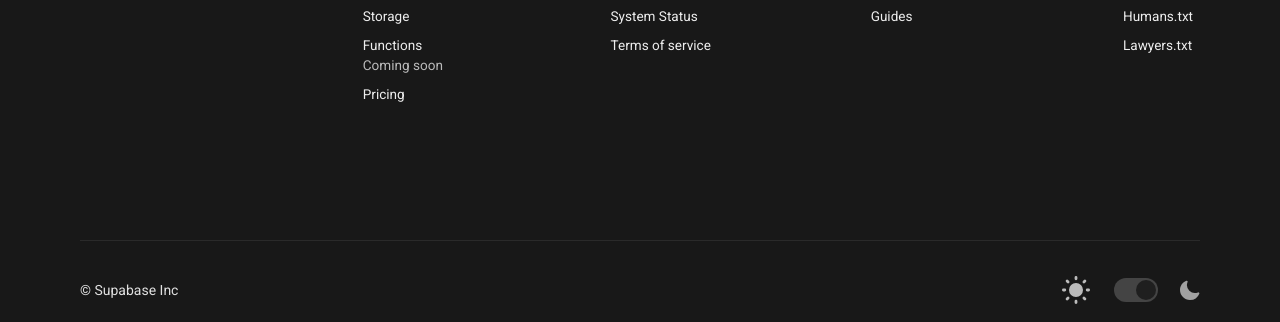
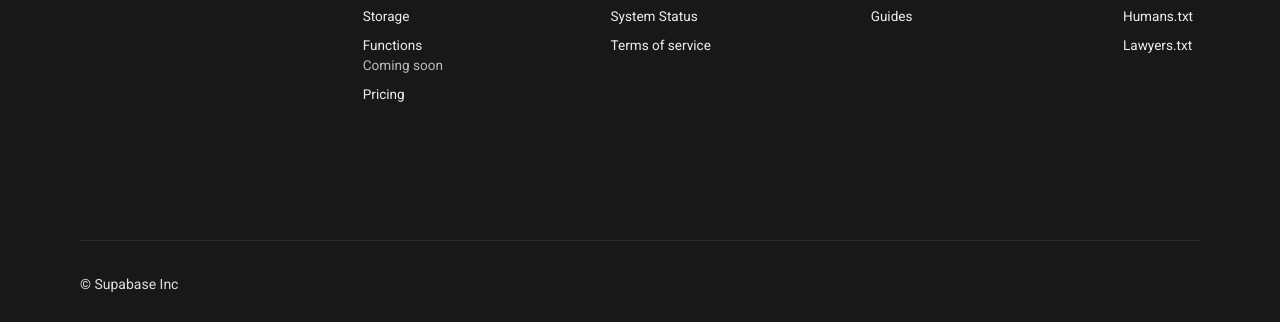
Before and after one commit to deorfeal/supabase, a plain HTML site: page index.html in a window 1280 px wide. Shown: the part 3810-4132 px from the top of the page. Drawn offline with Linux system fonts and the light colour scheme.

Commit message:
Update index.html

```diff
--- a/index.html
+++ b/index.html
@@ -775,11 +775,6 @@
           <p class="copyright">
             © Supabase Inc
           </p>
-          <div class="footer__button-box">
-            <img class="footer__button-img" src="images/footer-icon-1.svg" alt="">
-            <button class="footer__btn" type="button"></button>
-            <img class="footer__button-img" src="images/footer-icon-2.svg" alt="">
-          </div>
         </div>
       </div>
     </footer>
```
